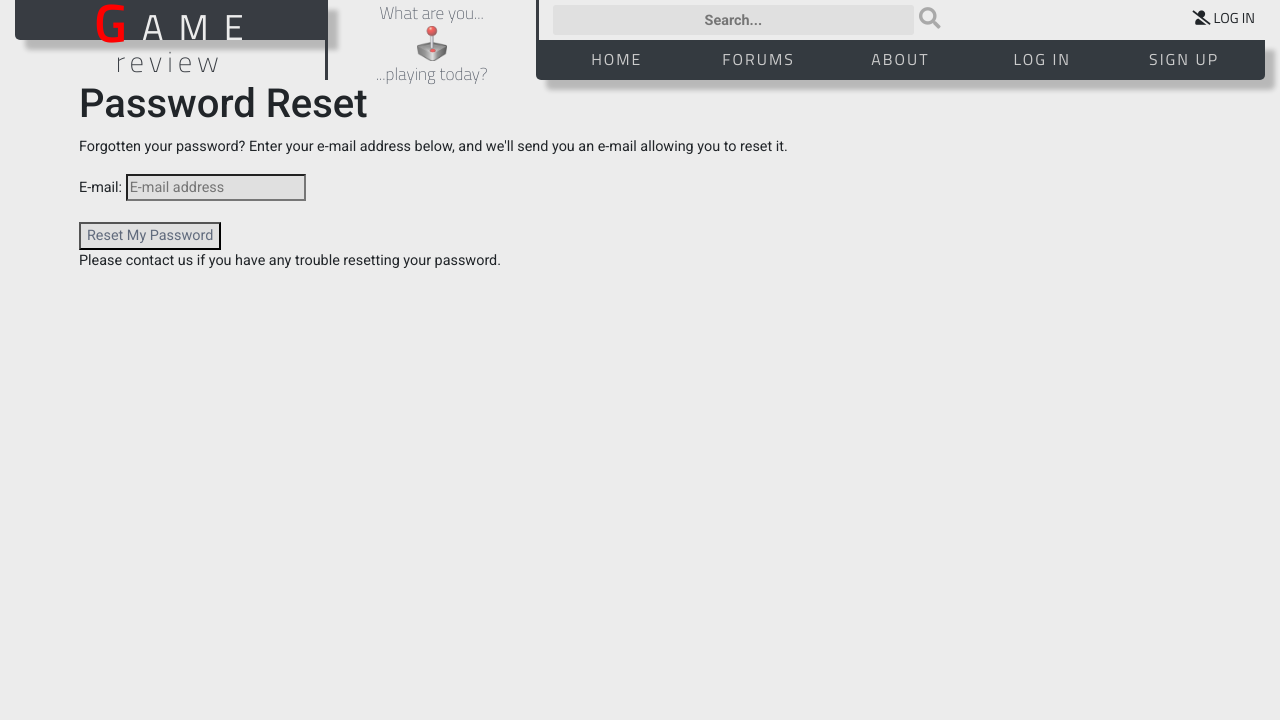
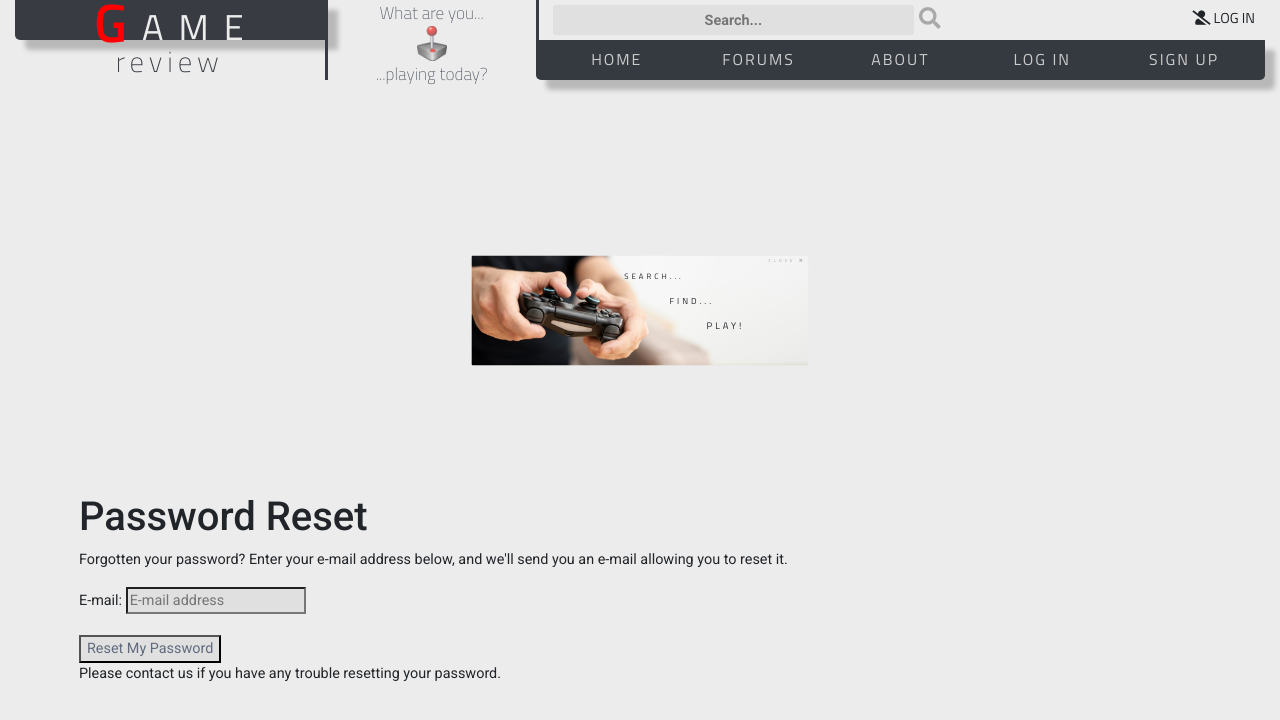
Before and after one commit to iFooledMe/Game-Reviews--Code-Institute-Project-4, a Django app: page /accounts/password/reset/ in a window 1280 px wide. Shown: the top 720 px of the page. Run offline with Django 3.2, Linux system fonts and the light colour scheme; some libraries are stand-ins or nearby versions; some web fonts are replaced.

Commit message:
Added top info landing

```diff
--- a/game_reviews/static/css/style.css
+++ b/game_reviews/static/css/style.css
@@ -538,18 +538,50 @@ txt-large {
 /* #region ==== T O P  I N F O ========================================== */
 /* ========================================================================= */
 
-.top-info-header {
-    padding-top: 10px;
+.top-info-bg-image {
+    background-image: url('../img/playing_1122x365.jpg');
 }
 
-.top-info-header > h2 {
-    font-size: 1.1em;
+.bg-image-full {
+    background-repeat: no-repeat;
+    background-position: center center;
+    background-size: cover;
+    height: 365px;
+    max-width: 1122px;
+    scale: 0.3;
 }
 
-.top-info-text {
-    padding-top: 10px;
-    padding-right: 10px;
-    font-size: 0.8rem;
+.top-info {
+    position: relative;
+    border-radius: 3px;
+    padding-top: 50px;
+    padding-right: 10%;
+    text-transform: uppercase;
+    font-family: 'Titillium Web', sans-serif;
+
+    letter-spacing: 10px;
+}
+
+.top-info-txt-1 {
+    padding-right: 30%;
+    font-size: 1.8em;
+}
+
+.top-info-txt-2 {
+    padding-right: 20%;
+    font-size: 2em;
+}
+
+.top-info-txt-3 {
+    padding-right: 10%;
+    font-size: 2.2em;
+}
+
+.top-info-close {
+    position: absolute;
+    right: 10px;
+    top: 5px;
+    color: var(--medium-1);
 }
 
 /* #endregion */
--- a/game_reviews/templates/base.html
+++ b/game_reviews/templates/base.html
@@ -56,7 +56,9 @@
 
 		<!-- #region ==== T O P  I N F O ========================================================= / -->
 		<div class="row mx-auto">
-			<!--{% include 'top_info.html' %}-->
+			<div class="container-fluid p-0 main-content-container">
+			{% include 'top_info.html' %}
+			</div>
 		</div>
 		<!-- #endregion -->
 		<!-- ===================================================================================== / -->
--- a/game_reviews/templates/top_info.html
+++ b/game_reviews/templates/top_info.html
@@ -1,12 +1,10 @@
-<div class="col-4 top-info-header">
-	<h2>
-		All the Game Reviews in one place!
-	</h2>
+<div class="d-flex flex-column text-right align-items-stretch top-info-bg-image bg-image-full mt-5 top-info">
+		<div class="h-25 top-info-txt-1 ">Search...</div>
+		<div class="h-25 top-info-txt-2 ">Find...</div>
+		<div class="h-25 top-info-txt-3 ">Play!</div>
+		<div class="top-info-close expand-button"><a href="#">Close <i class="fas fa-times"></i></a></div>
+
 </div>
-<div class="col-8 top-info-text">
-	<p>
-		..A list of games for PC, XBOX and Playstation.
-		All games are Meta-Rated by reviews scores from multiple Top Gaming Sites.
-		Get the overview you need to find your next game.
-	</p>
+
+
 </div>
```
Also changed, not shown: requirements.txt (+10 -0 lines), game_reviews/static/img/Playing.jpg (added), game_reviews/static/img/Playing_1122x365.jpg (added), game_reviews/static/img/Playing_1122x400.jpg (added), game_reviews/static/img/Playing_1122x600.jpg (added).
